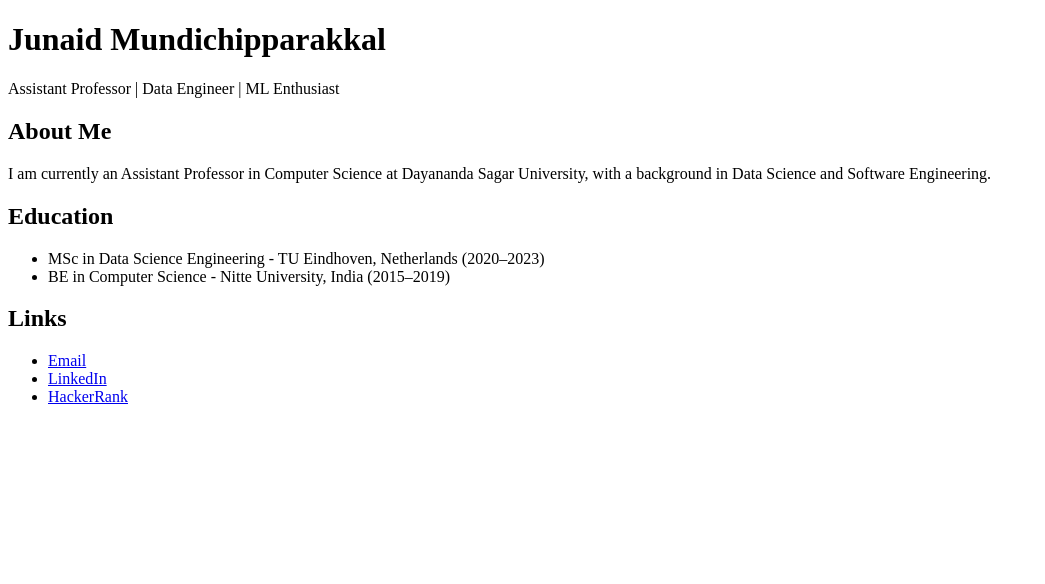
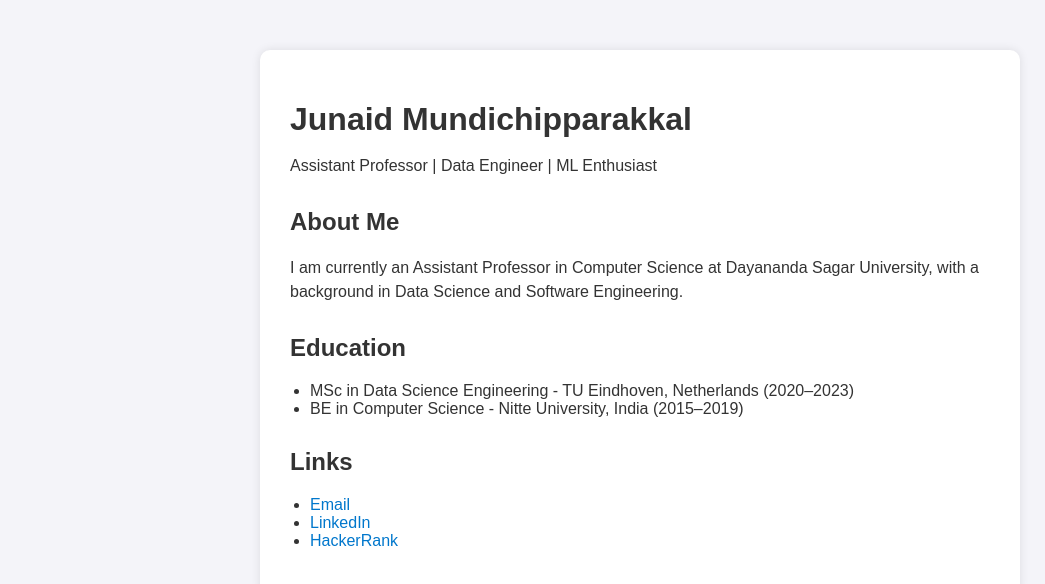
Before and after one commit to pavani-n-hash/website, a plain HTML site: page index.html in a window 1280 px wide. Shown: the whole page, without its empty margins (0-1045 px from the left). Drawn offline with Linux system fonts and the light colour scheme.

Commit message:
adding css

```diff
--- a/index.css
+++ b/index.css
@@ -1,37 +1,43 @@
-<!DOCTYPE html>
-<html lang="en">
-<head>
-    <meta charset="UTF-8">
-    <meta name="viewport" content="width=device-width, initial-scale=1.0">
-    <title>Junaid Mundichipparakkal</title>
-    <link rel="stylesheet" href="index.css">
-</head>
-<body>
-    <div class="container">
-        <h1>Junaid Mundichipparakkal</h1>
-        <p>Assistant Professor | Data Engineer | ML Enthusiast</p>
+body {
+    font-family: Arial, sans-serif;
+    background-color: #f4f4f9;
+    color: #333;
+    margin: 0;
+    padding: 0;
+}
 
-        <div class="section">
-            <h2>About Me</h2>
-            <p>I am currently an Assistant Professor in Computer Science at Dayananda Sagar University, with a background in Data Science and Software Engineering.</p>
-        </div>
+.container {
+    max-width: 700px;
+    margin: 50px auto;
+    padding: 30px;
+    background-color: white;
+    border-radius: 10px;
+    box-shadow: 0 0 10px rgba(0, 0, 0, 0.1);
+}
 
-        <div class="section">
-            <h2>Education</h2>
-            <ul>
-                <li>MSc in Data Science Engineering - TU Eindhoven, Netherlands (2020–2023)</li>
-                <li>BE in Computer Science - Nitte University, India (2015–2019)</li>
-            </ul>
-        </div>
+h1 {
+    font-size: 2em;
+    margin-bottom: 10px;
+}
 
-        <div class="section">
-            <h2>Links</h2>
-            <ul>
-                <li><a href="mailto:mpjunaid1996@gmail.com">Email</a></li>
-                <li><a href="https://www.linkedin.com/in/junaidmp/" target="_blank">LinkedIn</a></li>
-                <li><a href="https://www.hackerrank.com/profile/mpjunaid1996" target="_blank">HackerRank</a></li>
-            </ul>
-        </div>
-    </div>
-</body>
-</html>
+p {
+    font-size: 1em;
+    line-height: 1.5;
+}
+
+.section {
+    margin-top: 30px;
+}
+
+ul {
+    padding-left: 20px;
+}
+
+a {
+    color: #0077cc;
+    text-decoration: none;
+}
+
+a:hover {
+    text-decoration: underline;
+}
```
